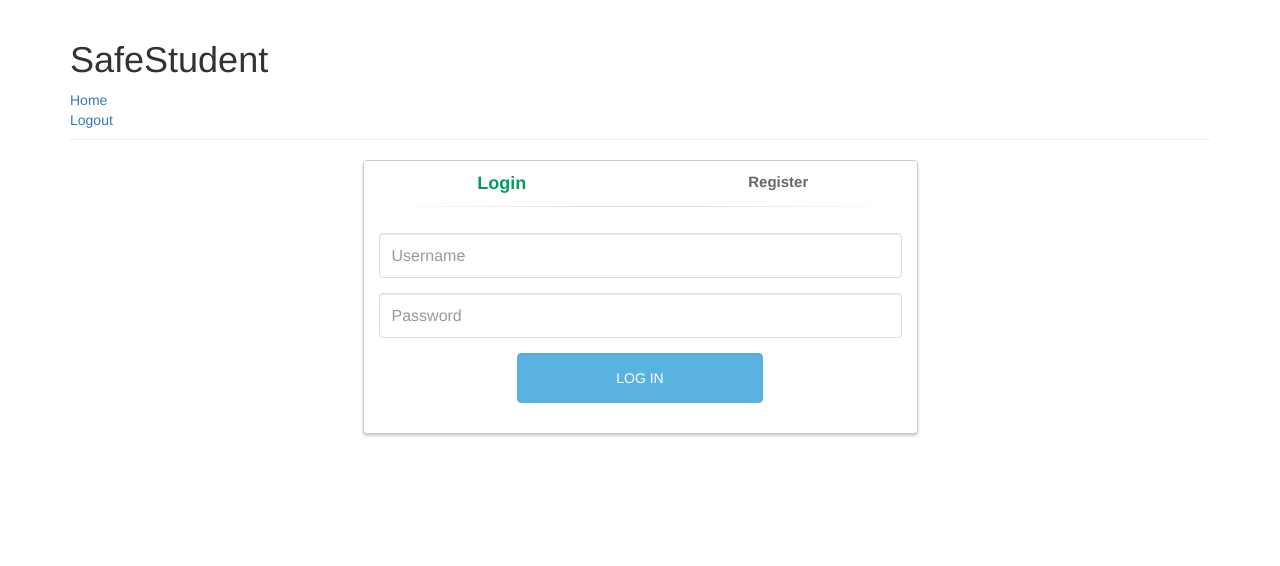
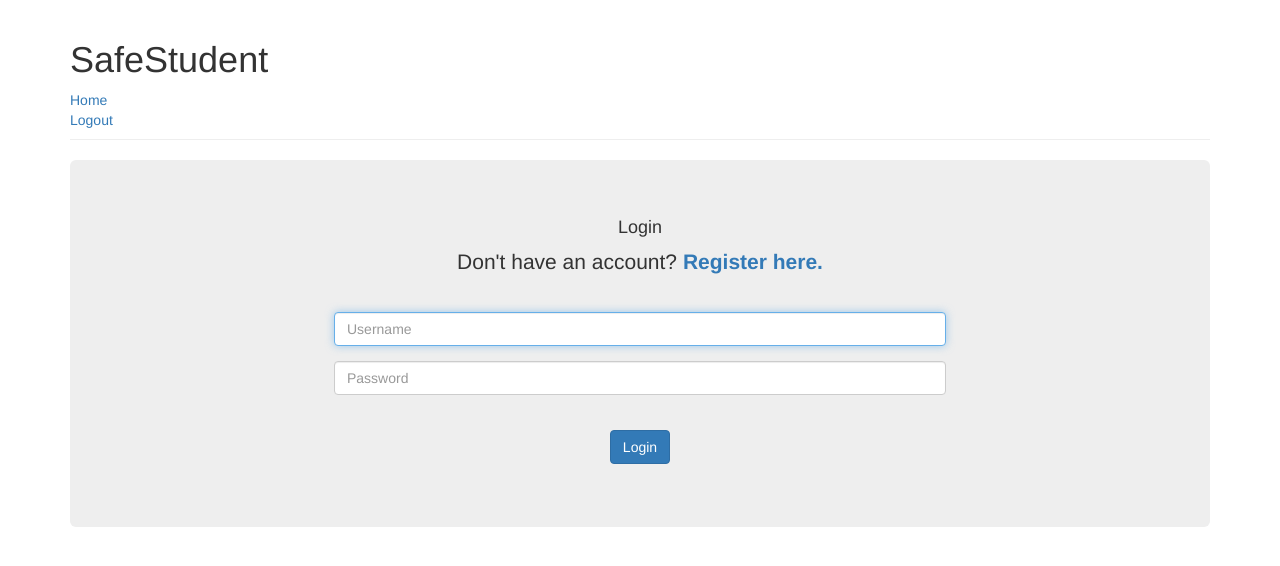
Before and after one commit to nikhilgupta345/safestudent, a Django app: page /login in a window 1280 px wide. Shown: the top 566 px of the page. Run offline with Django 3.2, Linux system fonts and the light colour scheme; some libraries are stand-ins or nearby versions.

Commit message:
Changed login/registration page layout

```diff
--- a/safestudent/views.py
+++ b/safestudent/views.py
@@ -31,8 +31,11 @@ def logout(request):
 	return HttpResponseRedirect('/login')
 
 def register(request):
-	if request.method != "POST" or request.user.is_authenticated():
-		return HttpResponseRedirect('/login')
+	if request.user.is_authenticated():
+		return HttpResponse('/login')
+
+	elif request.method == "GET":
+		return render(request, 'register.html')
 
 	firstname = request.POST.get('firstname', '').strip()
 	lastname = request.POST.get('lastname', '').strip()
@@ -42,25 +45,25 @@ def register(request):
 	confirm = request.POST.get('confirm-password', '')
 
 	if len(firstname) < 2 or len(lastname) < 2:
-		return render(request, 'login.html', {
-			'register_message': "Your name wasn't valid."
+		return render(request, 'register.html', {
+			'message': "Your name wasn't valid."
 		})
 	if username == "":
-		return render(request, 'login.html', {
-			'register_message': "Your username was empty."
+		return render(request, 'register.html', {
+			'message': "Your username was empty."
 		})
 	if password != confirm:
-		return render(request, 'login.html', {
-			'register_message': "Your passwords didn't match."
+		return render(request, 'register.html', {
+			'message': "Your passwords didn't match."
 		})
 	if len(User.objects.filter(username=username)) != 0:
-		return render(request, 'login.html', {
-			'register_message': "That username already exists."
+		return render(request, 'register.html', {
+			'message': "That username already exists."
 		})
 	try:
 		auth.password_validation.validate_password(password, settings.AUTH_PASSWORD_VALIDATORS)
 	except ValidationError as e:
-		return render(request, 'login.html', {
+		return render(request, 'register.html', {
 			'validations': e
 		})
 
--- a/templates/login.html
+++ b/templates/login.html
@@ -11,90 +11,35 @@
 {% endblock scripts %}
 
 {% block content %}
-<div class="row">
-	<div class="col-md-6 col-md-offset-3">
-		<div class="panel panel-login">
-			<div class="panel-heading">
-				<div class="row">
-					<div class="col-xs-6">
-						<a href="#" class="active" id="login-form-link">Login</a>
-					</div>
-					<div class="col-xs-6">
-						<a href="#" id="register-form-link">Register</a>
-					</div>
-				</div>
-				<hr>
-			</div>
-			<div class="panel-body">
-				<div class="row">
-					<div class="col-lg-12">
-						<form id="login-form" action="/login" method="post" role="form" style="display: block;">
+<div class="jumbotron">
+		<center>
+			<h4 class="title">
+				Login
+			</h4>
+			<p class="lead">
+				Don't have an account? <b><a href="/register">Register here.</a></b>
+			</p>
+
+			<br>
+
+			<form id="login-form" method="post" action="/login" style="width:60%">
 				{% csrf_token %}
-							{% if login_message %}
-								<center>{{ login_message }}</center><br/>
-							{% endif %}
 				<div class="form-group">
-								<input type="text" name="username" id="username" tabindex="1" class="form-control" placeholder="Username" value="">
+					<input id="username" name="username" class="form-control form-control-md" autofocus="true" autocomplete="off" type="text" placeholder="Username">
 				</div>
 				<div class="form-group">
-								<input type="password" name="password" id="password" tabindex="2" class="form-control" placeholder="Password">
+					<input id="password" name="password" class="form-control form-control-md" autofocus="true" autocomplete="off" type="password" placeholder="Password">
 				</div>
+				<br>
 				<div class="form-group">
-								<div class="row">
-									<div class="col-sm-6 col-sm-offset-3">
-										<input type="submit" name="login-submit" id="login-submit" tabindex="4" class="form-control btn btn-login" value="Log In">
-									</div>
-								</div>
+					<button type="submit" class="btn btn-primary">Login</button>
 				</div>
 			</form>
-						<form id="register-form" action="/register" method="post" role="form" style="display: none;">
-							{% csrf_token %}
 
-							{% if register_message %}
-								<center>{{ register_message }}</center><br/>
+			{% if message %}
+			<br>
+			<p><b>{{ message }}</b></p>
 			{% endif %}
-
-							{% if validations %}
-								{% for validation in validations %}
-									<center>{{ validation }}</center><br/>
-								{% endfor %}
-								<br/>
-							{% endif %}
-
-							<div class="form-group">
-								<div class="row">
-									<div class="col-md-6">
-										<input type="text" name="firstname" id="firstname" tabindex="1" class="form-control" placeholder="First Name" required>
-									</div>
-									<div class="col-md-6">
-										<input type="text" name="lastname" id="lastname" tabindex="1" class="form-control" placeholder="Last Name" required>
-									</div>
-								</div>
-							</div>
-							<div class="form-group">
-								<input type="email" name="email" id="email" tabindex="1" class="form-control" placeholder="Email Address" required>
-							</div>
-							<div class="form-group">
-								<input type="text" name="username" id="username" tabindex="1" class="form-control" placeholder="Username" required>
-							</div>
-							<div class="form-group">
-								<input type="password" name="password" id="password" tabindex="2" class="form-control" placeholder="Password" required>
-							</div>
-							<div class="form-group">
-								<input type="password" name="confirm-password" id="confirm-password" tabindex="2" class="form-control" placeholder="Confirm Password" required>
-							</div>
-							<div class="form-group">
-								<div class="row">
-									<div class="col-sm-6 col-sm-offset-3">
-										<input type="submit" name="register-submit" id="register-submit" tabindex="4" class="form-control btn btn-register" value="Register Now">
-									</div>
-								</div>
-							</div>
-						</form>
-					</div>
-				</div>
-			</div>
-		</div>
-	</div>
+		</center>
 	</div>
 {% endblock content %}
```
Also changed, not shown: templates/register.html (added, +73 -0 lines). Lines whose indentation alone changed are shown as unchanged.
